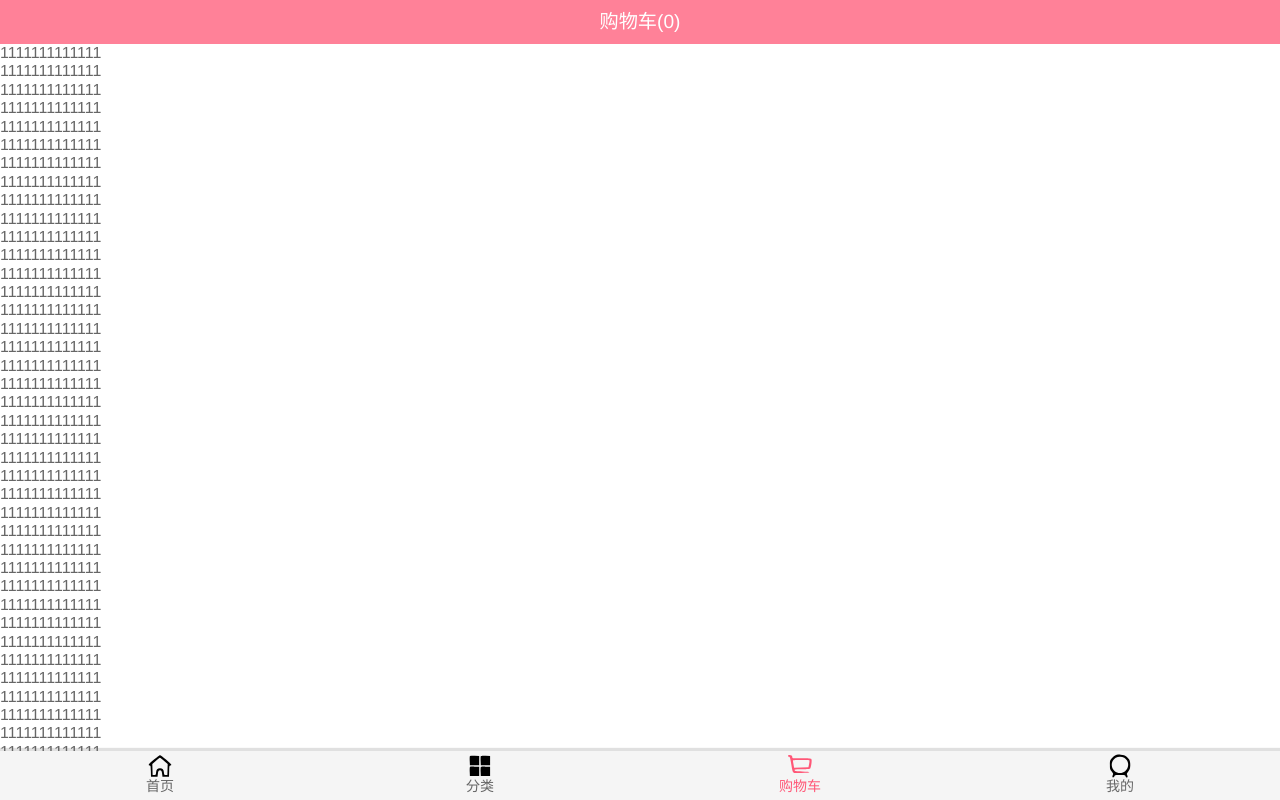
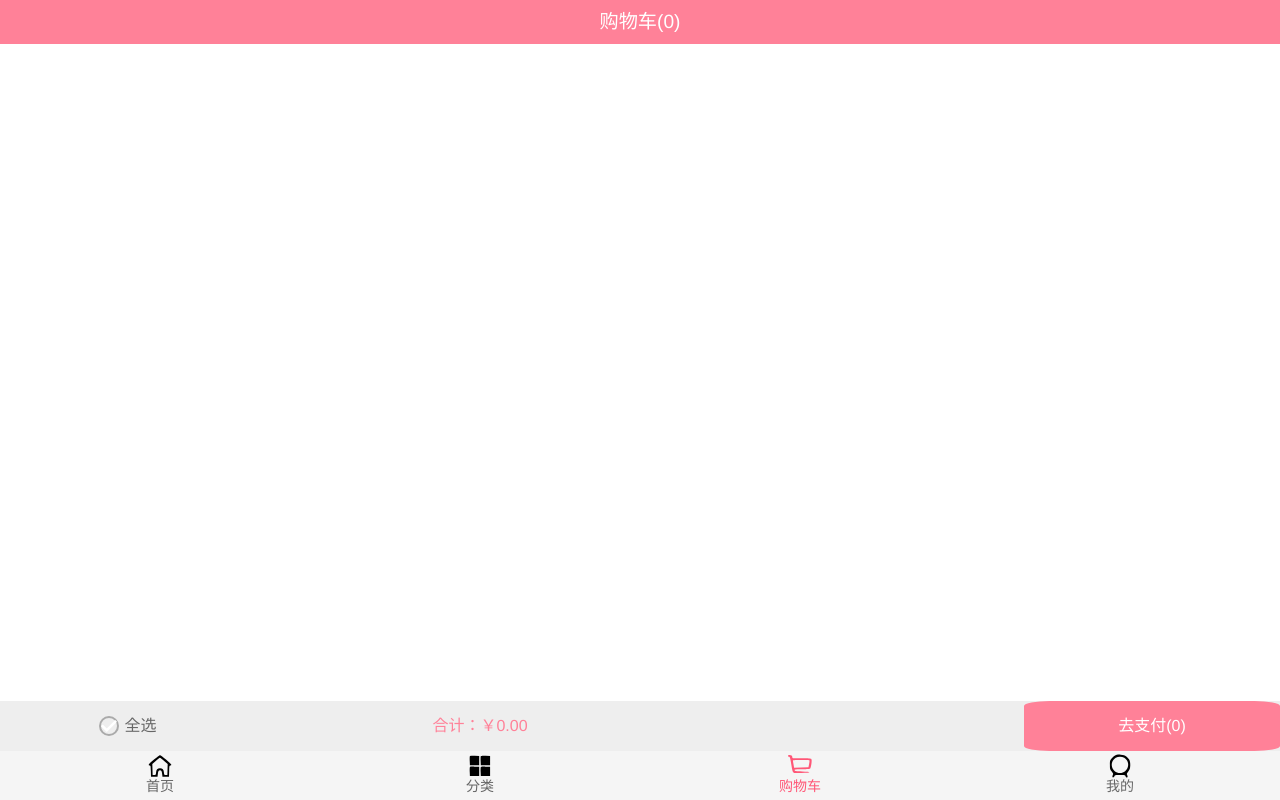
Before and after one commit to lhn3/supermail, a Vue app: page /shopcart in a window 1280 px wide. Built offline with nearby package versions, Linux system fonts and the light colour scheme.

Commit message:
'购物车底部标签,全选'

```diff
--- a/src/components/content/checkButton/CheckButton.vue
+++ b/src/components/content/checkButton/CheckButton.vue
@@ -25,6 +25,7 @@
 
 <style scoped>
   .check{
+    height: 20px;
     border-radius: 50%;
     border: solid 2px #aaa;
   }
--- a/src/store/getters.js
+++ b/src/store/getters.js
@@ -9,5 +9,12 @@ export default {
   },
   cartlist(state){
     return state.cartList
-  }
+  },
+
+  //返回选中的商品列表
+  relCheck(state){
+    return state.cartList.filter(function (cart) {
+      return cart.slt
+    })
+  },
 }
--- a/src/store/mutations.js
+++ b/src/store/mutations.js
@@ -9,7 +9,21 @@ export default {
     cart.num++
   },
 
+  //购物车商品与选择
   selects(state,product){
     product.slt=!product.slt
+  },
+
+  //全选
+  select_all(state){
+    state.cartList.map(n=>{
+      return n.slt=true
+    })
+  },
+  //反全选
+  unselect_all(state){
+    state.cartList.map(n=>{
+      return n.slt=false
+    })
   }
-  }
+}
--- a/src/views/shopcart/Shopcart.vue
+++ b/src/views/shopcart/Shopcart.vue
@@ -5,109 +5,8 @@
     </NavBar>
     <Scroll class="content" ref="scroll" :probeNum="3">
       <CartList></CartList>
-      <ul>
-      <li>1111111111111</li>
-      <li>1111111111111</li>
-      <li>1111111111111</li>
-      <li>1111111111111</li>
-      <li>1111111111111</li>
-      <li>1111111111111</li>
-      <li>1111111111111</li>
-      <li>1111111111111</li>
-      <li>1111111111111</li>
-      <li>1111111111111</li>
-      <li>1111111111111</li>
-      <li>1111111111111</li>
-      <li>1111111111111</li>
-      <li>1111111111111</li>
-      <li>1111111111111</li>
-      <li>1111111111111</li>
-      <li>1111111111111</li>
-      <li>1111111111111</li>
-      <li>1111111111111</li>
-      <li>1111111111111</li>
-      <li>1111111111111</li>
-      <li>1111111111111</li>
-      <li>1111111111111</li>
-      <li>1111111111111</li>
-      <li>1111111111111</li>
-      <li>1111111111111</li>
-      <li>1111111111111</li>
-      <li>1111111111111</li>
-      <li>1111111111111</li>
-      <li>1111111111111</li>
-      <li>1111111111111</li>
-      <li>1111111111111</li>
-      <li>1111111111111</li>
-      <li>1111111111111</li>
-      <li>1111111111111</li>
-      <li>1111111111111</li>
-      <li>1111111111111</li>
-      <li>1111111111111</li>
-      <li>1111111111111</li>
-      <li>1111111111111</li>
-      <li>1111111111111</li>
-      <li>1111111111111</li>
-      <li>1111111111111</li>
-      <li>1111111111111</li>
-      <li>1111111111111</li>
-      <li>1111111111111</li>
-      <li>1111111111111</li>
-      <li>1111111111111</li>
-      <li>1111111111111</li>
-      <li>1111111111111</li>
-      <li>1111111111111</li>
-      <li>1111111111111</li>
-      <li>1111111111111</li>
-      <li>1111111111111</li>
-      <li>1111111111111</li>
-      <li>1111111111111</li>
-      <li>1111111111111</li>
-      <li>1111111111111</li>
-      <li>1111111111111</li>
-      <li>1111111111111</li>
-      <li>1111111111111</li>
-      <li>1111111111111</li>
-      <li>1111111111111</li>
-      <li>1111111111111</li>
-      <li>1111111111111</li>
-      <li>1111111111111</li>
-      <li>1111111111111</li>
-      <li>1111111111111</li>
-      <li>1111111111111</li>
-      <li>1111111111111</li>
-      <li>1111111111111</li>
-      <li>1111111111111</li>
-      <li>1111111111111</li>
-      <li>1111111111111</li>
-      <li>1111111111111</li>
-      <li>1111111111111</li>
-      <li>1111111111111</li>
-      <li>1111111111111</li>
-      <li>1111111111111</li>
-      <li>1111111111111</li>
-      <li>1111111111111</li>
-      <li>1111111111111</li>
-      <li>1111111111111</li>
-      <li>1111111111111</li>
-      <li>1111111111111</li>
-      <li>1111111111111</li>
-      <li>1111111111111</li>
-      <li>1111111111111</li>
-      <li>1111111111111</li>
-      <li>1111111111111</li>
-      <li>1111111111111</li>
-      <li>1111111111111</li>
-      <li>1111111111111</li>
-      <li>1111111111111</li>
-      <li>1111111111111</li>
-      <li>1111111111111</li>
-      <li>1111111111111</li>
-      <li>1111111111111</li>
-      <li>1111111111111</li>
-      <li>1111111111111</li>
-    </ul>
     </Scroll>
+    <CartBottomBar></CartBottomBar>
   </div>
 </template>
 
@@ -116,12 +15,14 @@
   import Scroll from "components/common/scroll/Scroll";
   import { mapGetters } from 'vuex'
   import CartList from "./childComps/CartList";
+  import CartBottomBar from "./childComps/CartBottomBar";
   export default {
     name: "Shopcart",
     components:{
       NavBar,
       Scroll,
-      CartList
+      CartList,
+      CartBottomBar
     },
     data(){
       return{
@@ -149,7 +50,7 @@
     overflow: hidden;
     position: absolute;
     top: 44px;
-    bottom: 49px;
+    bottom: 89px;
     left: 0;
     right: 0;
   }
--- /dev/null
+++ b/src/views/shopcart/childComps/CartBottomBar.vue
@@ -0,0 +1,100 @@
+<template>
+    <div class="bottom-bar">
+      <div class="all-selector">
+        <CheckButton @click.native="selectAll" :isSelect="isSelect"></CheckButton>
+        <span class="text">全选</span>
+      </div>
+      <div class="total">合计：￥{{totalPrice}}</div>
+      <div class="calculate">去支付({{totalSelect}})</div>
+    </div>
+</template>
+
+<script>
+  import CheckButton from "components/content/checkButton/CheckButton";
+  export default {
+    name: "CartBottomBar",
+    components:{
+      CheckButton,
+    },
+    computed:{
+      //计算选中商品的总价
+      totalPrice(){
+        return this.$store.getters.relCheck.reduce((preValue,cart)=>{
+            return preValue+(cart.price)*(cart.num)
+        },0).toFixed(2)       //保留两位小数
+      },
+
+      //所有选中的商品个数
+      totalSelect(){
+        return this.$store.getters.relCheck.length
+      },
+
+      //判断选中的商品列表中是否有的未被选中的商品
+      isSelect(){
+        //在有数据的情况下
+        if(this.$store.getters.cartlist.length){
+          //find方法找到一个符合的就返回其对象
+          return !this.$store.getters.cartlist.find(i => !i.slt)
+        }else {
+          return false
+        }
+
+
+      }
+    },
+    methods:{
+      //全选事件
+      selectAll(){
+        //判断全选按钮的状态
+        if(this.isSelect){
+          this.$store.commit('unselect_all')
+        }else {
+          this.$store.commit('select_all')
+        }
+      }
+    }
+  }
+</script>
+
+<style scoped>
+  .bottom-bar{
+    background-color: #EEEEEE;
+    height: 50px;
+    position: fixed;
+    bottom: 49px;
+    left: 0;
+    right: 0;
+    display: flex;
+    text-align: center;
+    z-index: 9;
+  }
+ .all-selector{
+   width: 20%;
+   display: flex;
+   justify-content: center;
+   align-items: center;
+  }
+  .text{
+    margin-left: 5px;
+  }
+  .total{
+    width: 60%;
+    padding-right: 25%;
+    display: flex;
+    justify-content: center;
+    align-items: center;
+    color: var(--color-tint);
+    }
+  .calculate{
+    border-radius: 10%;
+    width: 20%;
+    display: flex;
+    justify-content: center;
+    align-items: center;
+    background-color: var(--color-tint);
+    color: white;
+  }
+  .active{
+
+  }
+</style>
--- a/src/views/shopcart/childComps/CartListItem.vue
+++ b/src/views/shopcart/childComps/CartListItem.vue
@@ -52,7 +52,6 @@
     border-bottom: 1px solid #ccc;
   }
   .item-selector{
-    width: 20px;
     display: flex;
     justify-content: center;
     align-items: center;
```
Also changed, not shown: src/store/actions.js (indentation only).
